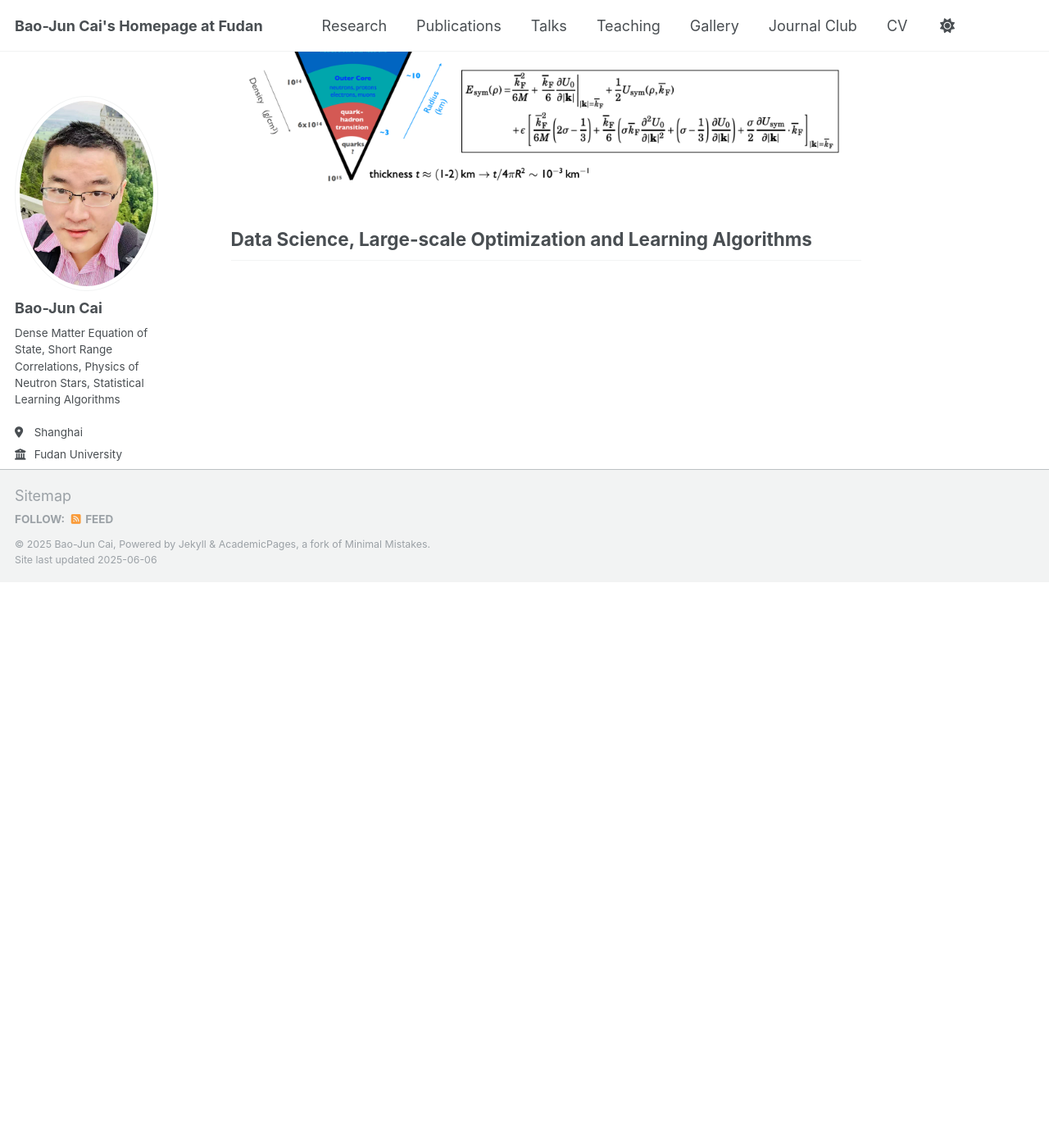
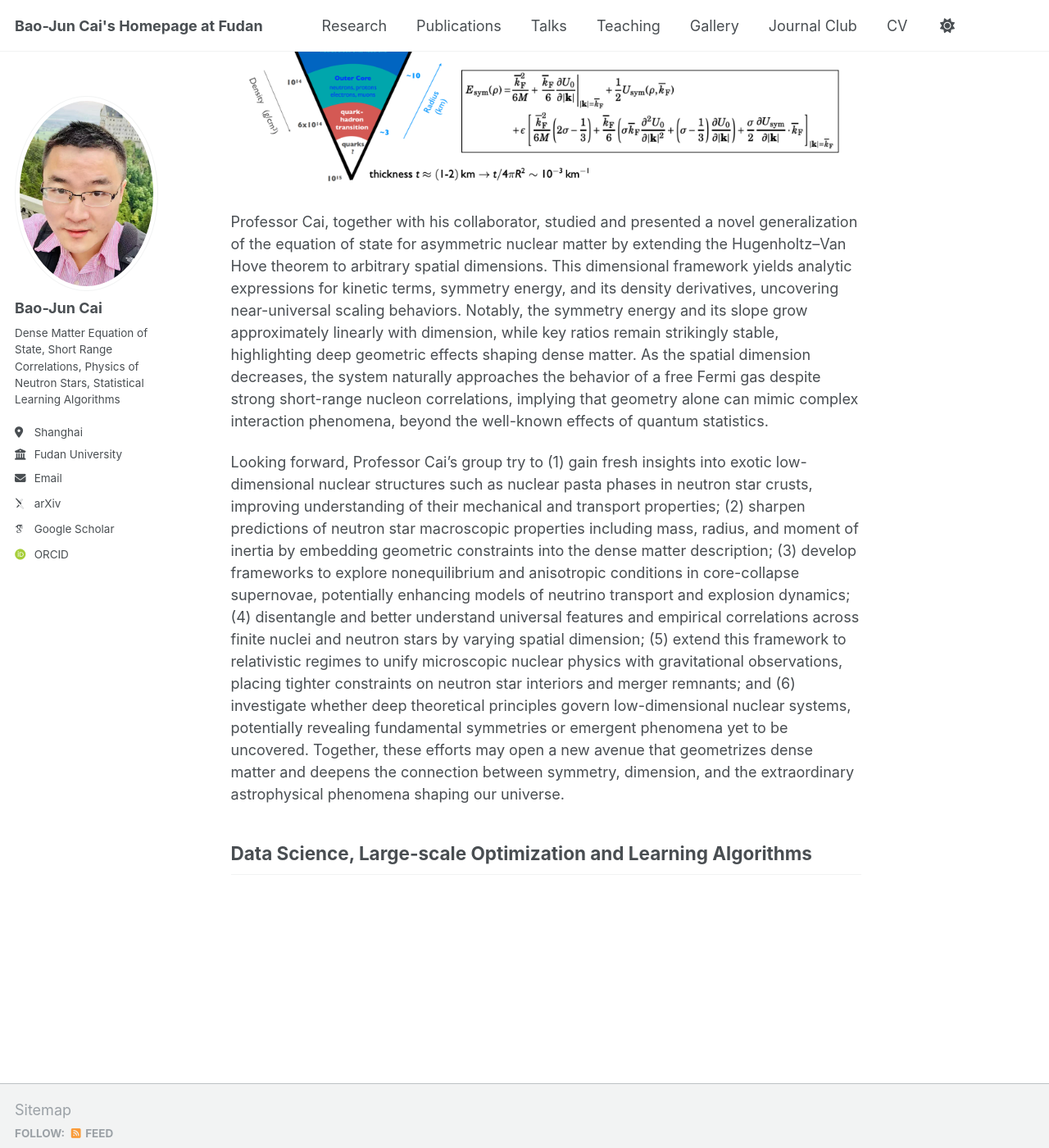
Before and after one commit to bjcai-phys/bjcai-phys.github.io, a Jekyll site: the page built from _pages/research.md, in a window 1280 px wide and 1400 px high, scrolled down 7977 px. Shown: the whole window at 82% size. Built offline with Jekyll 4.4.1, drawn with Linux system fonts in a browser that asks for light colours; some web fonts are replaced; before the commit the page ends 8687 px from its top, so only the background shows below that.

Commit message:
Update research.md

```diff
--- a/_pages/research.md
+++ b/_pages/research.md
@@ -64,5 +64,9 @@
 
 ![](https://bjcai-phys.github.io/images/d-skt.png){:width="100%"}
 
+Professor Cai, together with his collaborator, studied and presented a novel generalization of the equation of state for asymmetric nuclear matter by extending the Hugenholtz–Van Hove theorem to arbitrary spatial dimensions. This dimensional framework yields analytic expressions for kinetic terms, symmetry energy, and its density derivatives, uncovering near-universal scaling behaviors. Notably, the symmetry energy and its slope grow approximately linearly with dimension, while key ratios remain strikingly stable, highlighting deep geometric effects shaping dense matter. As the spatial dimension decreases, the system naturally approaches the behavior of a free Fermi gas despite strong short-range nucleon correlations, implying that geometry alone can mimic complex interaction phenomena, beyond the well-known effects of quantum statistics.
+
+Looking forward, Professor Cai’s group try to (1) gain fresh insights into exotic low-dimensional nuclear structures such as nuclear pasta phases in neutron star crusts, improving understanding of their mechanical and transport properties; (2) sharpen predictions of neutron star macroscopic properties including mass, radius, and moment of inertia by embedding geometric constraints into the dense matter description; (3) develop frameworks to explore nonequilibrium and anisotropic conditions in core-collapse supernovae, potentially enhancing models of neutrino transport and explosion dynamics; (4) disentangle and better understand universal features and empirical correlations across finite nuclei and neutron stars by varying spatial dimension; (5) extend this framework to relativistic regimes to unify microscopic nuclear physics with gravitational observations, placing tighter constraints on neutron star interiors and merger remnants; and (6) investigate whether deep theoretical principles govern low-dimensional nuclear systems, potentially revealing fundamental symmetries or emergent phenomena yet to be uncovered. Together, these efforts may open a new avenue that geometrizes dense matter and deepens the connection between symmetry, dimension, and the extraordinary astrophysical phenomena shaping our universe.
+
 
 ## Data Science, Large-scale Optimization and Learning Algorithms
```
